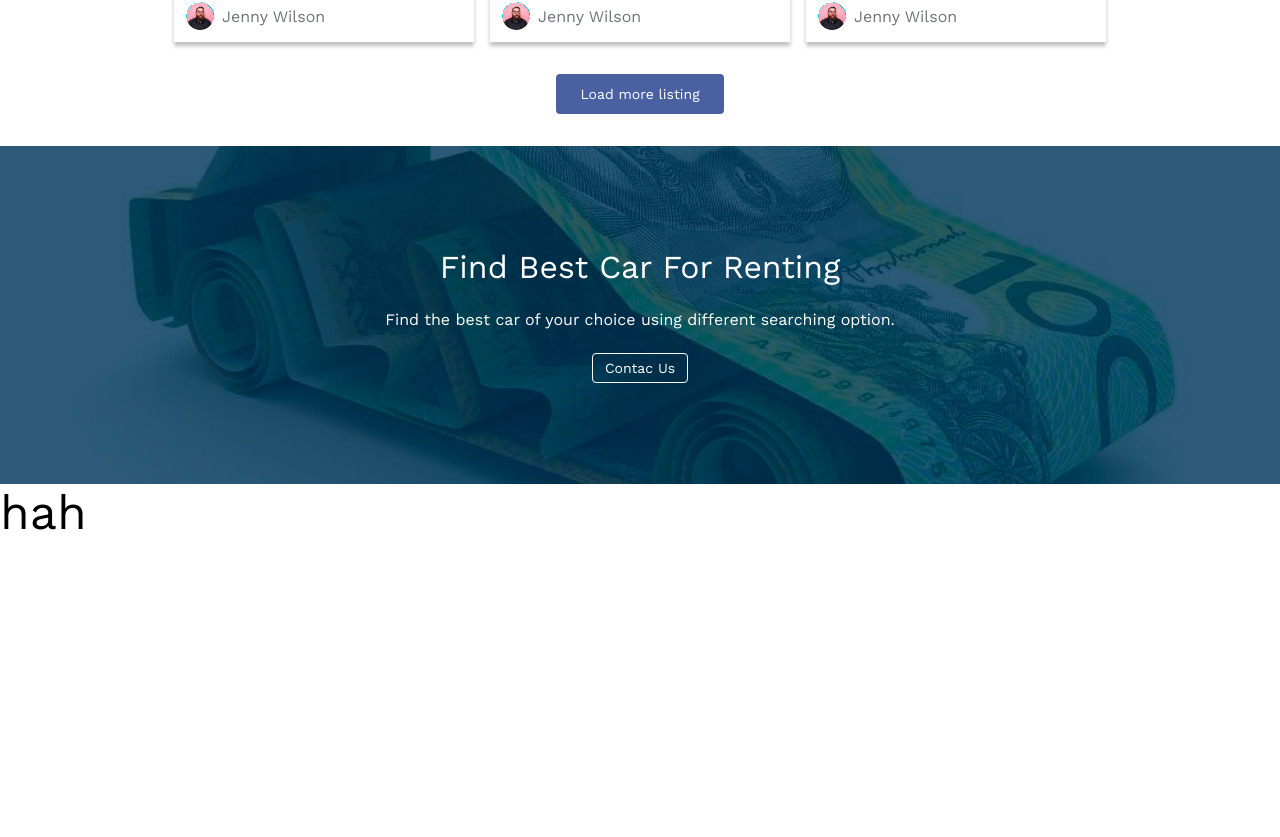
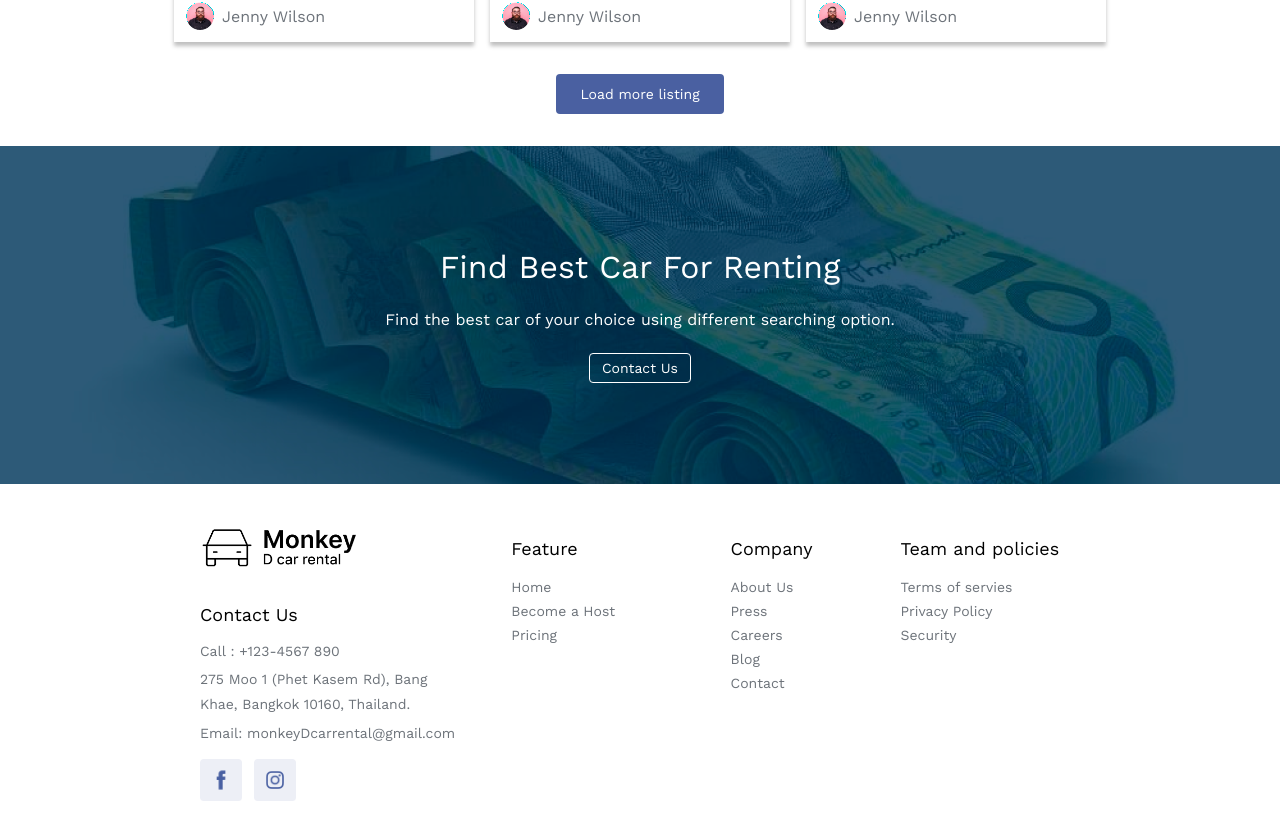
Before and after one commit to 2110336-2565-2/Sec1_Group6_MonkeyD_Frontend, a React (Create React App) app: page / in a window 1280 px wide. Shown: the part 1972-2809 px from the top of the page. Before the commit the page ends 2513 px from the top, so only its background shows below. Built offline with nearby package versions, Linux system fonts and the light colour scheme.

Commit message:
add footer in every page

```diff
--- a/src/App.jsx
+++ b/src/App.jsx
@@ -3,6 +3,7 @@ import Navbar from "./components/Navbar";
 import HomePage from "./pages/HomePage";
 import AboutUsPage from "./pages/AboutUsPage";
 import NoPage from "./pages/NoPage";
+import Footer from "./components/Footer";
 
 const App = () => {
   return (
@@ -13,6 +14,7 @@ const App = () => {
           <Route path="/about" element={<AboutUsPage />} />
           <Route path="*" element={<NoPage />} />
         </Routes>
+        <Footer />
         <Navbar />
       </BrowserRouter>
     </>
--- /dev/null
+++ b/src/assets/styles/components/ContactFooter.scss
@@ -0,0 +1,35 @@
+.contact-wraper {
+  background-image: url("../../../assets/images/foot-banner.png");
+  background-size: contain;
+  background-repeat: no-repeat;
+  width: 100%;
+  height: 0;
+  padding-top: 26.38vw;
+  position: relative;
+  div {
+    width: 100%;
+    height: 100%;
+    align-items: center;
+    justify-content: center;
+    position: absolute;
+    top: 0;
+    display: flex;
+    gap: 24px;
+    flex-direction: column;
+    h2 {
+      color: var(--contrast-color);
+      margin: 0;
+    }
+    p {
+      color: var(--contrast-color);
+    }
+    button {
+      color: var(--contrast-color);
+      font-size: var(--button3-fs);
+      background-color: transparent;
+      padding: 6px 12px;
+      border-radius: 4px;
+      border: 1px solid var(--contrast-color);
+    }
+  }
+}
--- a/src/assets/styles/components/Footer.scss
+++ b/src/assets/styles/components/Footer.scss
@@ -1,40 +1,2 @@
 .footer-container {
-  .hook-wraper {
-    background-image: url("../../../assets/images/foot-banner.png");
-    background-size: contain;
-    background-repeat: no-repeat;
-    width: 100%;
-    height: 0;
-    padding-top: 26.38vw;
-    position: relative;
-    div {
-      width: 100%;
-      height: 100%;
-      align-items: center;
-      justify-content: center;
-      position: absolute;
-      top: 0;
-      display: flex;
-      gap: 24px;
-      flex-direction: column;
-      h2 {
-        color: var(--contrast-color);
-        margin: 0;
-      }
-      p {
-        color: var(--contrast-color);
-      }
-      button {
-        color: var(--contrast-color);
-        font-size: var(--button3-fs);
-        background-color: transparent;
-        padding: 6px 12px;
-        border-radius: 4px;
-        border: 1px solid var(--contrast-color);
-      }
-    }
-  }
-  .seo-footer {
-    // position: absolute;
-  }
 }
--- /dev/null
+++ b/src/assets/styles/components/SeoFooter.scss
@@ -0,0 +1,52 @@
+.seo-footer {
+  padding: 36px 200px;
+  display: grid;
+  gap: 8px;
+  justify-items: center;
+  grid-template-columns: repeat(4, 1fr);
+  .contact {
+    p {
+      font-size: var(--paragraph2-fs);
+      margin-bottom: 8px;
+      color: var(--p-color);
+    }
+    .address {
+      display: block; /* or inline-block */
+      text-overflow: ellipsis;
+      word-wrap: break-word;
+      overflow: hidden;
+      max-height: 3.6em;
+      line-height: 1.8em;
+    }
+    .email {
+      white-space: nowrap;
+    }
+    .logo {
+      height: 54px;
+    }
+    .contact-logo {
+      margin-top: 18px;
+      display: flex;
+      gap: 12px;
+      img {
+        height: 42px;
+      }
+    }
+  }
+  .footer-list {
+    h3 {
+      margin-bottom: 20px;
+    }
+    ul {
+      li {
+        list-style: none;
+        font-size: var(--paragraph2-fs);
+        margin-bottom: 8px;
+        color: var(--p-color);
+      }
+      padding-inline-start: 0px;
+      margin-block-start: 0px;
+      margin-block-end: 0px;
+    }
+  }
+}
--- a/src/assets/styles/globals.scss
+++ b/src/assets/styles/globals.scss
@@ -1,4 +1,5 @@
 @import "./utilities.scss";
+@import "./pages/HomePage.scss";
 @import "./components/Navbar.scss";
 @import "./components/Search.scss";
 @import "./components/SlideFilter.scss";
@@ -6,7 +7,8 @@
 @import "./components/SearchResult.scss";
 @import "./components/CarCard.scss";
 @import "./components/Footer.scss";
-@import "./pages/HomePage.scss";
+@import "./components/ContactFooter.scss";
+@import "./components/SeoFooter.scss";
 
 * {
   font-size: 48px;
--- /dev/null
+++ b/src/components/ContactFooter.jsx
@@ -0,0 +1,17 @@
+import React from "react";
+
+const ContactFooter = () => {
+  return (
+    <div className="contact-wraper">
+      <div>
+        <h2>Find Best Car For Renting</h2>
+        <p>
+          Find the best car of your choice using different searching option.
+        </p>
+        <button>Contact Us</button>
+      </div>
+    </div>
+  );
+};
+
+export default ContactFooter;
--- a/src/components/Footer.jsx
+++ b/src/components/Footer.jsx
@@ -1,18 +1,12 @@
 import React from "react";
+import ContactFooter from "./ContactFooter";
+import SeoFooter from "./SeoFooter";
 
 const Footer = () => {
   return (
     <div className="footer-container">
-      <div className="hook-wraper">
-        <div>
-          <h2>Find Best Car For Renting</h2>
-          <p>
-            Find the best car of your choice using different searching option.
-          </p>
-          <button>Contac Us</button>
-        </div>
-      </div>
-      <div className="seo-footer">hah</div>
+      <ContactFooter />
+      <SeoFooter />
     </div>
   );
 };
--- /dev/null
+++ b/src/components/SeoFooter.jsx
@@ -0,0 +1,61 @@
+import React from "react";
+
+const SeoFooter = () => {
+  return (
+    <div className="seo-footer">
+      <div className="contact">
+        <img
+          src={require("../assets/images/logo.png")}
+          alt="logo"
+          className="logo"
+        />
+        <h3>Contact Us</h3>
+        <p>Call : +123-4567 890</p>
+        <p className="address">
+          275 Moo 1 (Phet Kasem Rd), Bang Khae, Bangkok 10160, Thailand.
+        </p>
+        <p className="email">Email: monkeyDcarrental@gmail.com</p>
+        <div className="contact-logo">
+          <img
+            src={require("../assets/images/fb-logo.png")}
+            alt="fb-logo"
+            className="fb-logo"
+          />
+          <img
+            src={require("../assets/images/ig-logo.png")}
+            alt="ig-logo"
+            className="ig-logo"
+          />
+        </div>
+      </div>
+      <div className="footer-list">
+        <h3>Feature</h3>
+        <ul>
+          <li>Home</li>
+          <li>Become a Host</li>
+          <li>Pricing</li>
+        </ul>
+      </div>
+      <div className="footer-list">
+        <h3>Company</h3>
+        <ul>
+          <li>About Us</li>
+          <li>Press</li>
+          <li>Careers</li>
+          <li>Blog</li>
+          <li>Contact</li>
+        </ul>
+      </div>
+      <div className="footer-list">
+        <h3>Team and policies</h3>
+        <ul>
+          <li>Terms of servies</li>
+          <li>Privacy Policy</li>
+          <li>Security</li>
+        </ul>
+      </div>
+    </div>
+  );
+};
+
+export default SeoFooter;
--- a/src/pages/HomePage.jsx
+++ b/src/pages/HomePage.jsx
@@ -3,7 +3,6 @@ import Search from "../components/Search";
 import SlideFilter from "../components/SlideFilter";
 import SlideBanner from "../components/SlideBanner";
 import SearchResult from "../components/SearchResult";
-import Footer from "../components/Footer";
 
 const HomePage = () => {
   return (
@@ -12,7 +11,6 @@ const HomePage = () => {
       <SlideBanner />
       <SlideFilter />
       <SearchResult />
-      <Footer />
     </div>
   );
 };
```
Also changed, not shown: src/assets/images/fb-logo.png (added), src/assets/images/ig-logo.png (added).
